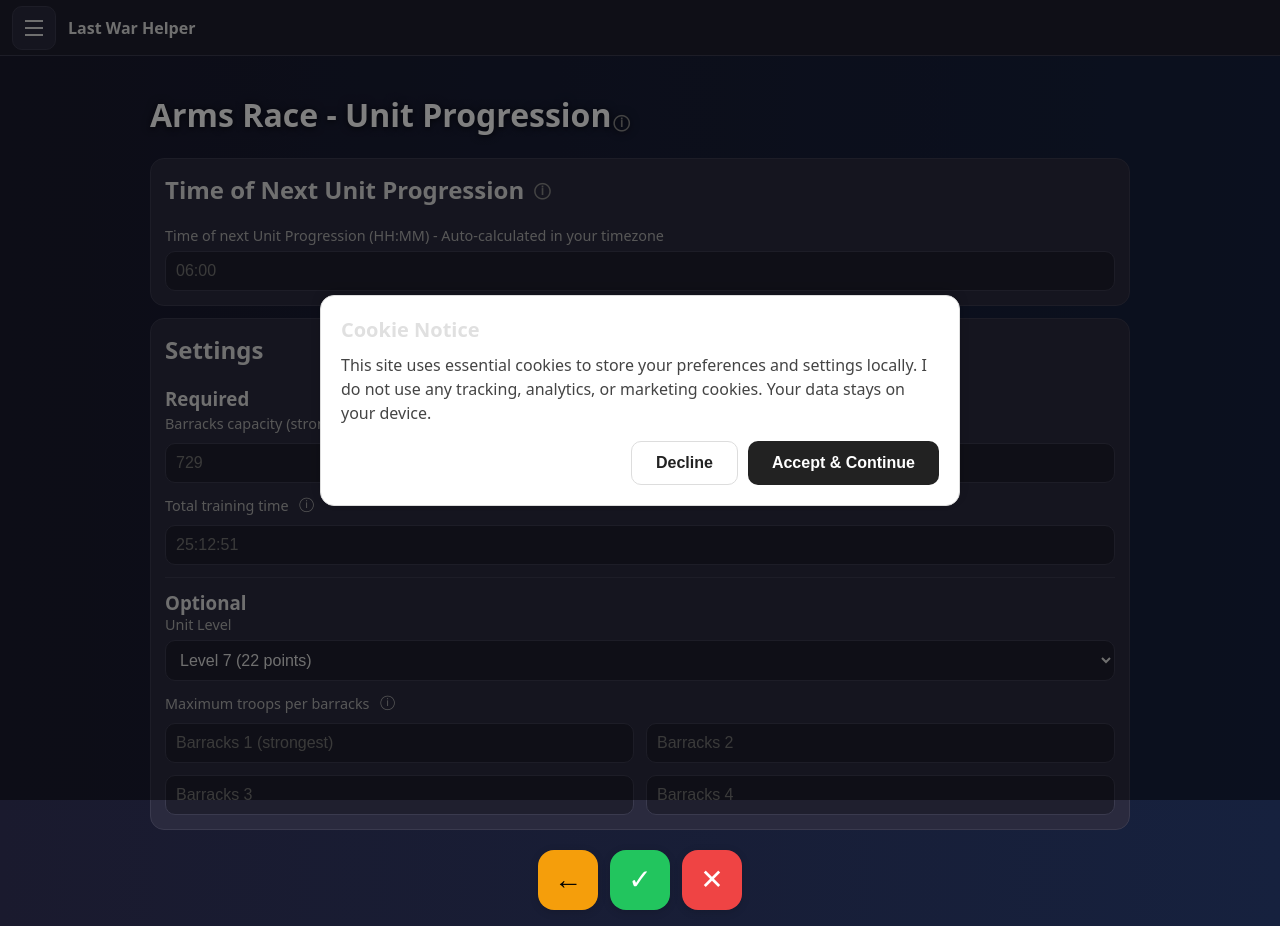
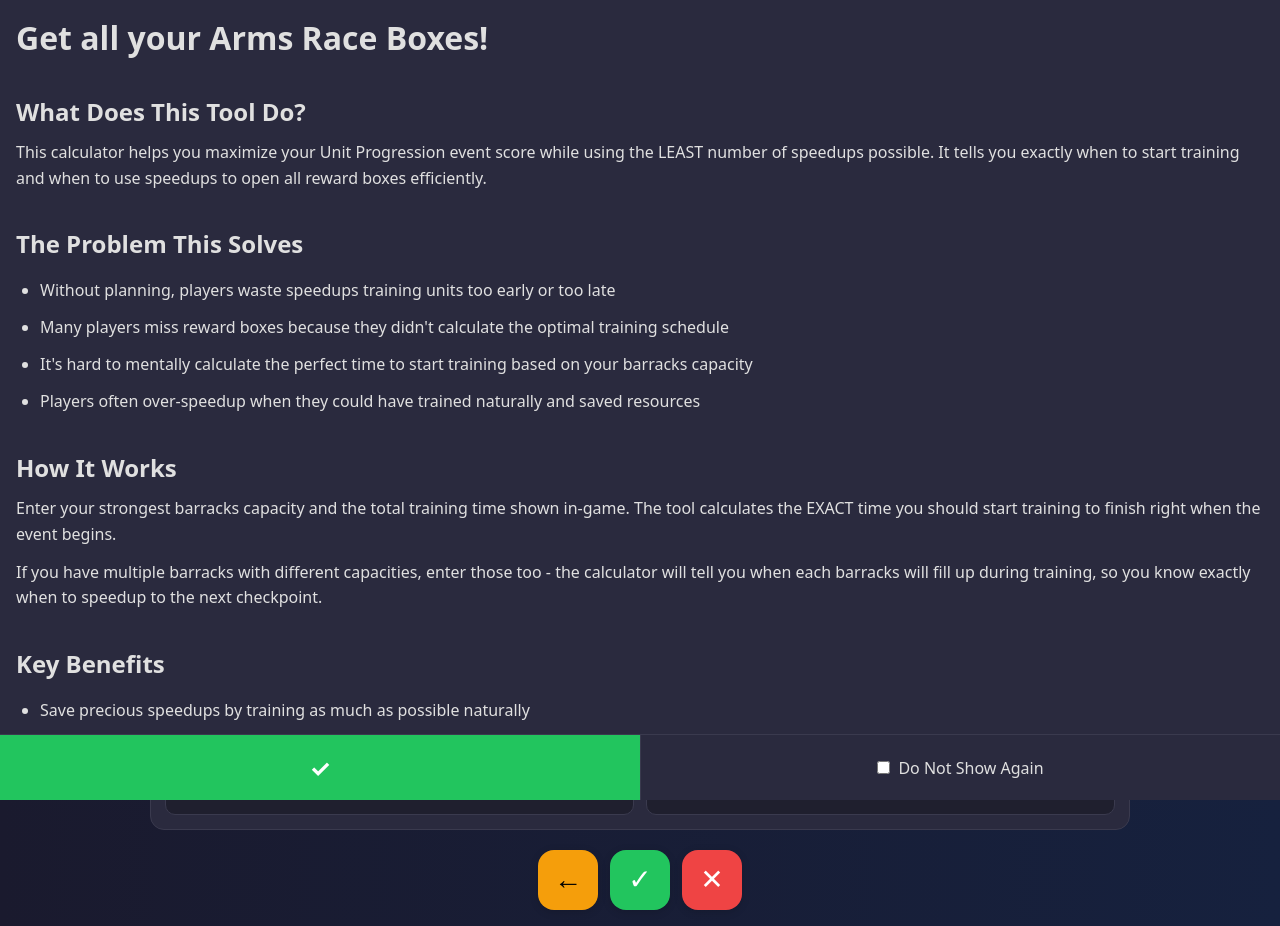
Before and after one commit to Sachmophoclies/last-war, a React (Vite) app: page /last-war/unit-progression in a window 1280 px wide. Built offline with nearby package versions, Linux system fonts and the light colour scheme.

Commit message:
Revert stupid popup

```diff
--- /dev/null
+++ b/src/components/FirstViewPopup.jsx
@@ -0,0 +1,81 @@
+import { useState, useEffect } from "react";
+
+// Cookie helper functions
+function getCookie(name) {
+  const value = `; ${document.cookie}`;
+  const parts = value.split(`; ${name}=`);
+  if (parts.length === 2) return decodeURIComponent(parts.pop().split(';').shift());
+  return "";
+}
+
+function setCookie(name, value, days = 365) {
+  const expires = new Date(Date.now() + days * 864e5).toUTCString();
+  document.cookie = `${name}=${encodeURIComponent(value)}; expires=${expires}; path=/`;
+}
+
+export default function FirstViewPopup({ pageKey, content }) {
+  const [show, setShow] = useState(false);
+  const [dontShowAgain, setDontShowAgain] = useState(false);
+
+  useEffect(() => {
+    // Check if user has dismissed this popup before
+    const cookieName = `satchsGuides.${pageKey}.dismissed`;
+    const isDismissed = getCookie(cookieName) === "true";
+
+    if (!isDismissed) {
+      setShow(true);
+    }
+  }, [pageKey]);
+
+  const handleAccept = () => {
+    if (dontShowAgain) {
+      const cookieName = `satchsGuides.${pageKey}.dismissed`;
+      setCookie(cookieName, "true");
+    }
+    setShow(false);
+  };
+
+  if (!show || !content) return null;
+
+  return (
+    <div className="first-view-popup">
+      {/* Scrollable Content */}
+      <div className="first-view-content">
+        {content.title && <h1>{content.title}</h1>}
+        {content.sections && content.sections.map((section, index) => (
+          <div key={index} className="first-view-section">
+            {section.heading && <h2>{section.heading}</h2>}
+            {section.paragraphs && section.paragraphs.map((paragraph, pIndex) => (
+              <p key={pIndex}>{paragraph}</p>
+            ))}
+            {section.bullets && (
+              <ul>
+                {section.bullets.map((bullet, bIndex) => (
+                  <li key={bIndex}>{bullet}</li>
+                ))}
+              </ul>
+            )}
+          </div>
+        ))}
+      </div>
+
+      {/* Sticky Footer */}
+      <div className="first-view-footer">
+        <div className="first-view-footer-check" onClick={handleAccept}>
+          <span>✓</span>
+        </div>
+        <div className="first-view-footer-dismiss" onClick={handleAccept}>
+          <label className="first-view-footer-label">
+            <input
+              type="checkbox"
+              checked={dontShowAgain}
+              onChange={(e) => setDontShowAgain(e.target.checked)}
+              onClick={(e) => e.stopPropagation()}
+            />
+            <span>Do Not Show Again</span>
+          </label>
+        </div>
+      </div>
+    </div>
+  );
+}
--- a/src/data/content.json
+++ b/src/data/content.json
@@ -4,6 +4,54 @@
   },
   "app": {
     "description": "This app is a pet project of mine. I don't like having to search around for guides, so I put them in one place. I will also be adding some utilities over time."
+  },
+  "satchsGuides": {
+    "armsRace": {
+      "title": "Get all your Arms Race Boxes!",
+      "sections": [
+        {
+          "heading": "What Does This Tool Do?",
+          "paragraphs": [
+            "This calculator helps you maximize your Unit Progression event score while using the LEAST number of speedups possible. It tells you exactly when to start training and when to use speedups to open all reward boxes efficiently."
+          ]
+        },
+        {
+          "heading": "The Problem This Solves",
+          "bullets": [
+            "Without planning, players waste speedups training units too early or too late",
+            "Many players miss reward boxes because they didn't calculate the optimal training schedule",
+            "It's hard to mentally calculate the perfect time to start training based on your barracks capacity",
+            "Players often over-speedup when they could have trained naturally and saved resources"
+          ]
+        },
+        {
+          "heading": "How It Works",
+          "paragraphs": [
+            "Enter your strongest barracks capacity and the total training time shown in-game. The tool calculates the EXACT time you should start training to finish right when the event begins.",
+            "If you have multiple barracks with different capacities, enter those too - the calculator will tell you when each barracks will fill up during training, so you know exactly when to speedup to the next checkpoint."
+          ]
+        },
+        {
+          "heading": "Key Benefits",
+          "bullets": [
+            "Save precious speedups by training as much as possible naturally",
+            "Never miss a reward box due to poor timing",
+            "See your total points and speedup strategy before you commit",
+            "Account for multiple barracks filling at different times",
+            "Auto-calculates next Unit Progression time in YOUR timezone"
+          ]
+        },
+        {
+          "heading": "Pro Tips",
+          "bullets": [
+            "Always check the calculated start time - if it's in the past, you'll need more speedups",
+            "The tool accounts for the fact that training slows down as barracks fill up",
+            "Use the optional barracks fields if you want precision - otherwise just the main fields work great",
+            "The auto-calculated time updates based on the real game schedule"
+          ]
+        }
+      ]
+    }
   },
   "me": {
     "title": "About Satch (#1532 Satchmohpoclies)",
--- a/src/data/version.json
+++ b/src/data/version.json
@@ -1,4 +1,4 @@
 {
-    "version": "2.1.5",
-    "date": "Dec. 21, 2025"
+    "version": "2.2.0",
+    "date": "Dec. 26, 2025"
 }
--- a/src/index.css
+++ b/src/index.css
@@ -562,3 +562,113 @@
 body:not([data-debug="true"]) .debug-only{
   display:none;
 }
+
+/* First View Popup - Reusable full-screen popup */
+.first-view-popup{
+  position: fixed;
+  inset: 0;
+  background: var(--card-bg);
+  z-index: 110;
+  display: flex;
+  flex-direction: column;
+  padding: 5px;
+}
+@media (min-width: 720px){
+  .first-view-popup{
+    padding: 0;
+    left: 0;
+    right: 0;
+  }
+}
+.first-view-content{
+  flex: 1;
+  overflow-y: auto;
+  padding: 16px;
+  padding-bottom: 80px;
+}
+.first-view-content h1{
+  color: var(--text-primary);
+  margin-top: 0;
+  text-shadow: none;
+}
+.first-view-content h2{
+  color: var(--text-primary);
+  margin-top: 1.5em;
+  margin-bottom: 0.5em;
+}
+.first-view-content p{
+  color: var(--text-primary);
+  line-height: 1.6;
+  margin: 0.75em 0;
+}
+.first-view-content ul{
+  color: var(--text-primary);
+  line-height: 1.8;
+  padding-left: 1.5em;
+}
+.first-view-content li{
+  margin: 0.5em 0;
+}
+.first-view-section{
+  margin-bottom: 1.5em;
+}
+.first-view-footer{
+  position: fixed;
+  bottom: 0;
+  left: 0;
+  right: 0;
+  display: flex;
+  background: var(--card-bg);
+  border-top: 1px solid var(--card-border);
+  z-index: 111;
+}
+.first-view-footer-check{
+  width: 50%;
+  background: #22c55e;
+  padding: 16px;
+  display: flex;
+  align-items: center;
+  justify-content: center;
+  cursor: pointer;
+  transition: background 0.15s ease;
+}
+.first-view-footer-check:hover{
+  background: #16a34a;
+}
+.first-view-footer-check span{
+  font-size: 24px;
+  color: #fff;
+  font-weight: 700;
+}
+.first-view-footer-dismiss{
+  width: 50%;
+  background: var(--card-bg);
+  padding: 16px;
+  display: flex;
+  align-items: center;
+  justify-content: center;
+  cursor: pointer;
+  border-left: 1px solid var(--card-border);
+}
+.first-view-footer-label{
+  display: flex;
+  align-items: center;
+  gap: 8px;
+  cursor: pointer;
+  user-select: none;
+  color: var(--text-primary);
+  font-size: 0.875rem;
+}
+@media (min-width: 720px){
+  .first-view-footer-label{
+    font-size: 1rem;
+  }
+}
+.first-view-footer-label input[type="checkbox"]{
+  width: auto;
+  cursor: pointer;
+  margin: 0;
+}
+.first-view-footer-label span{
+  white-space: nowrap;
+}
--- a/src/pages/ArmsRace/UnitProgression/UnitProgression.jsx
+++ b/src/pages/ArmsRace/UnitProgression/UnitProgression.jsx
@@ -2,6 +2,8 @@
 import { useNavigate } from "react-router-dom";
 import InfoIcon from "../../../components/InfoIcon.jsx";
 import Footer from "../../../components/Footer.jsx";
+import FirstViewPopup from "../../../components/FirstViewPopup.jsx";
+import content from "../../../data/content.json";
 import {
   parseTotalTime,
   calculateTrueTime,
@@ -251,6 +253,12 @@
   // const unitSeconds = ...
 
   return (
+    <>
+      <FirstViewPopup
+        pageKey="armsRace"
+        content={content.satchsGuides.armsRace}
+      />
+
       <div className="page">
         <h1>
           Arms Race - Unit Progression
@@ -396,5 +404,6 @@
         onClear={clearTodaysTime}
       />
       </div>
+    </>
   );
 }
```
Lines whose indentation alone changed are shown as unchanged.
